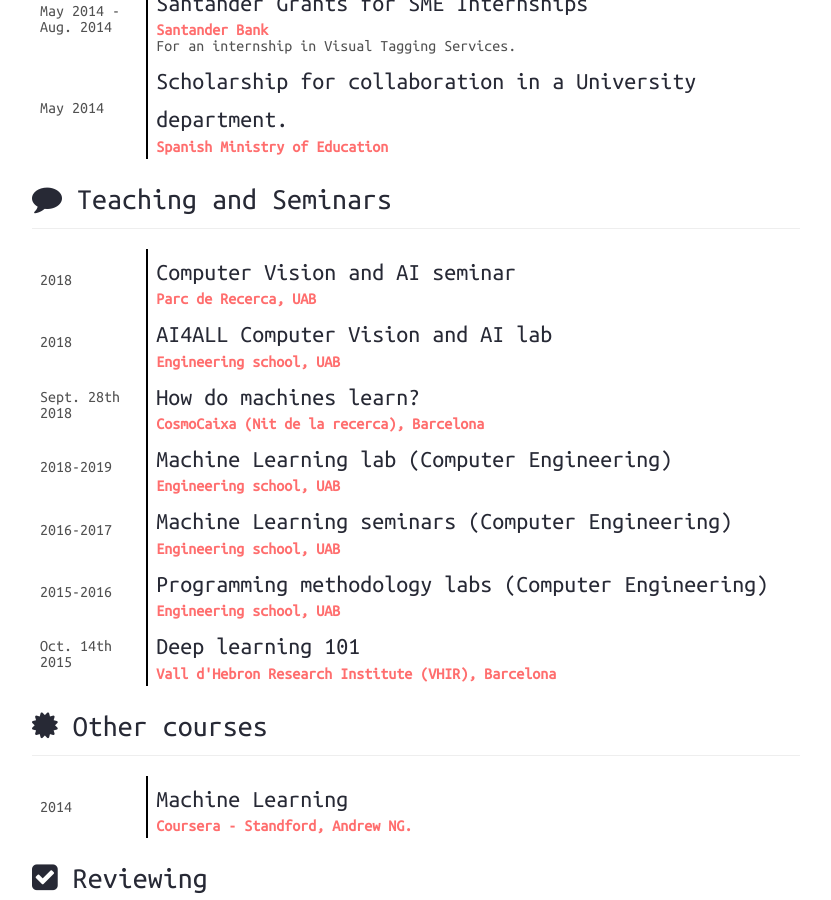
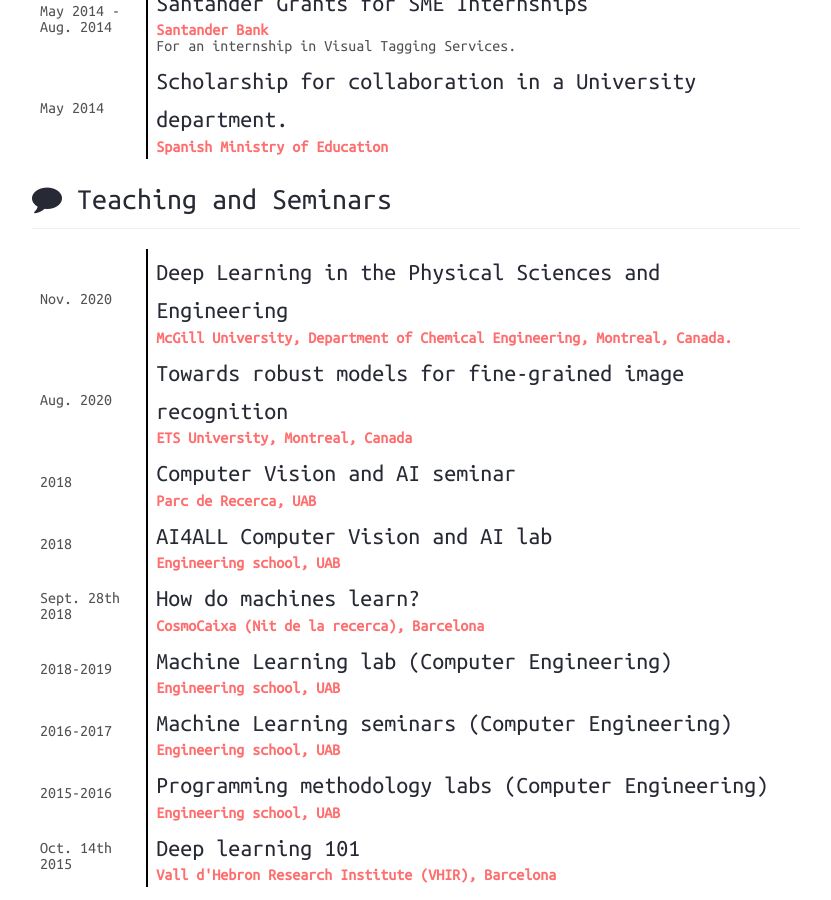
Before and after one commit to prlz77/prlz77.github.io, a Jekyll site: the page built from resume.md, in a window 1280 px wide and 900 px high, scrolled down 2464 px. Shown: the whole window, without its empty margins (224-1055 px from the left). Built offline with Jekyll 4.4.1, drawn with Linux system fonts in a browser that asks for light colours; nearby versions of some CDN libraries.

Commit message:
upload last source

```diff
--- a/_data/resume.yaml
+++ b/_data/resume.yaml
@@ -59,6 +59,12 @@ projects:
     when: Jun. 2014
     description: Designed and deployed a deep learning system for big data applications.
 seminars:
+  - name: "Deep Learning in the Physical Sciences and Engineering"
+    where: "McGill University, Department of Chemical Engineering, Montreal, Canada."
+    when: "Nov. 2020"
+  - name: "Towards robust models for fine-grained image recognition"
+    where: "ETS University, Montreal, Canada"
+    when: "Aug. 2020"
   - name: "Computer Vision and AI seminar"
     where: "Parc de Recerca, UAB"
     when: 2018
```
